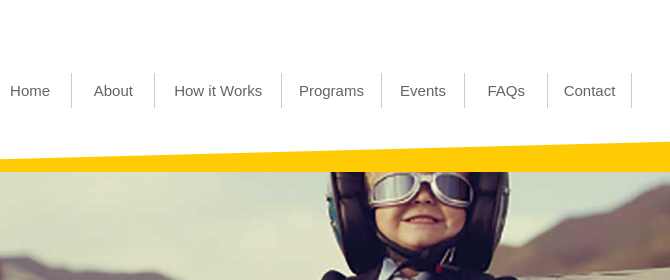
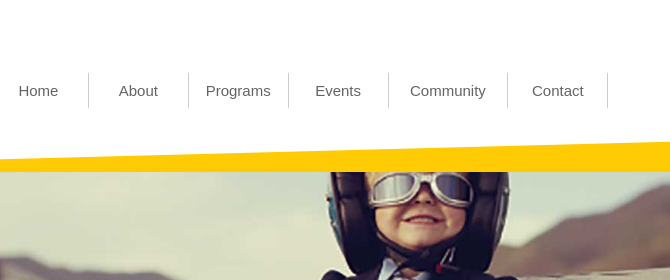
Before and after one commit to upperhouse/Imaginarium-static, a website: page index.html in a window 1280 px wide. Shown: the top 280 px of the page, 378-1048 px from the left. Drawn offline with nearby package versions, Linux system fonts and the light colour scheme.

Commit message:
Change navigation

```diff
--- a/index.html
+++ b/index.html
@@ -30,7 +30,7 @@
                             </li>
                             <li class="menu-item">
                                 <a href="secondary.html">About</a>
-                                <ul class="sub-menu">
+                                <!-- <ul class="sub-menu">
                                     <li class="menu-item">
                                         <a href="#">About the Imaginarium</a>
                                     </li>
@@ -40,10 +40,7 @@
                                     <li class="menu-item">
                                         <a href="#">Processes</a>
                                     </li>
-                                </ul>
-                            </li>
-                            <li class="menu-item">
-                                <a href="#">How it Works</a>
+                                </ul> -->
                             </li>
                             <li class="menu-item">
                                 <a href="#">Programs</a>
@@ -52,7 +49,7 @@
                                 <a href="#">Events</a>
                             </li>
                             <li class="menu-item">
-                                <a href="#">FAQs</a>
+                                <a href="#">Community</a>
                             </li>
                             <li class="menu-item">
                                 <a href="#">Contact</a>
--- a/sass/moons/components/_nav_head.scss
+++ b/sass/moons/components/_nav_head.scss
@@ -14,7 +14,7 @@
 		padding: 0;
 
 		> .menu-item {
-			width: 12.5%;
+			width: 15%;
 			text-align: center;
 			border-right: 1px solid $color-5;
 			a {
@@ -27,10 +27,10 @@
 				}
 			}
 			&:nth-child(3){
-				width: 19%;
+				width: 15%;
 			}
-			&:nth-child(4){
-				width: 15%;
+			&:nth-child(5){
+				width: 18%;
 			}
 			&:last-of-type {
 				border-right: none;
@@ -104,13 +104,10 @@
 			> .menu-item {
 				width: 100%;
 				border-right: none;
-				&:nth-child(2){
-					position: relative;
-				}
 				&:nth-child(3){
 					width: 100%;
 				}
-				&:nth-child(4){
+				&:nth-child(5){
 					width: 100%;
 				}
 				&:hover {
```
Also changed, not shown: secondary.html (+3 -6 lines), css/style.css, 1 other file.
